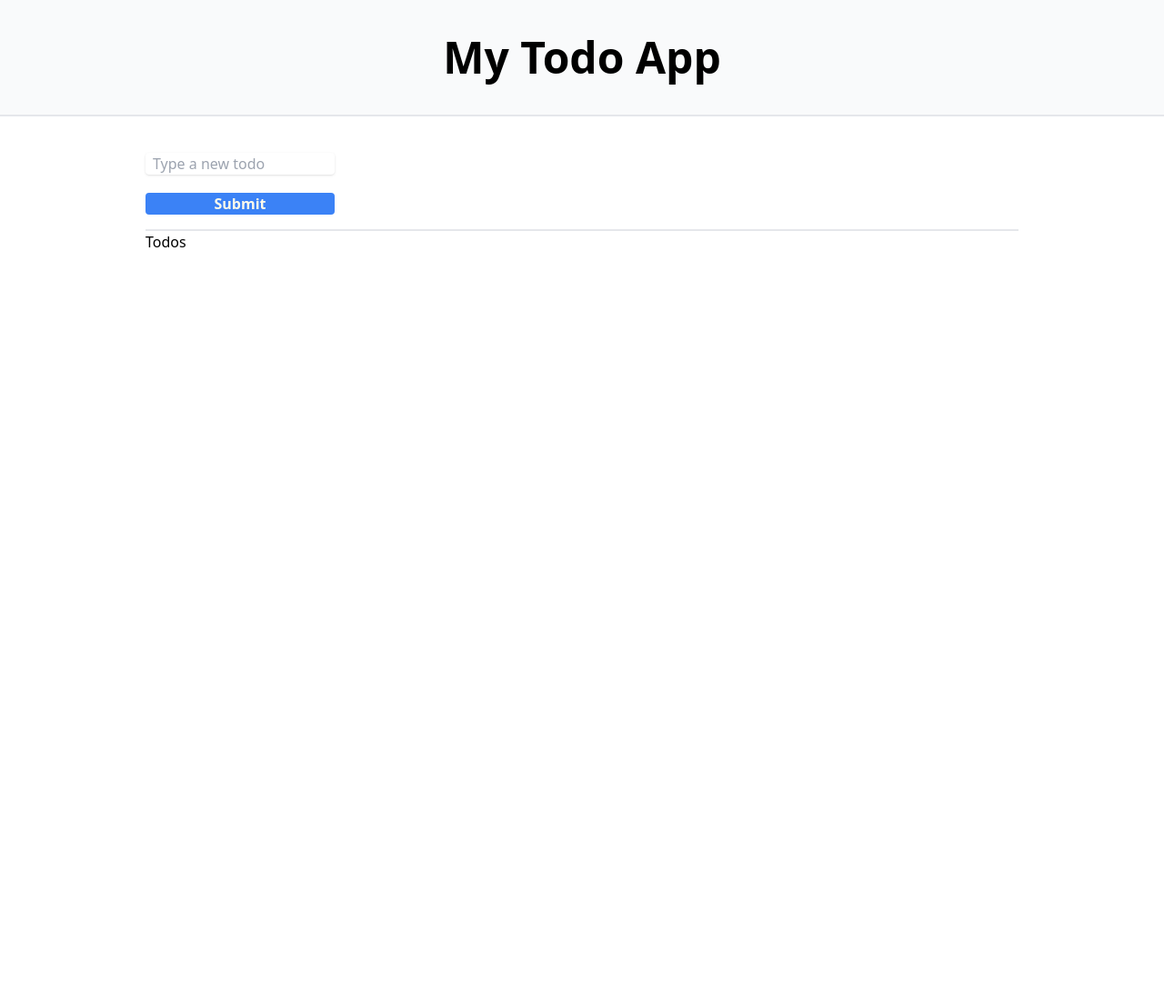
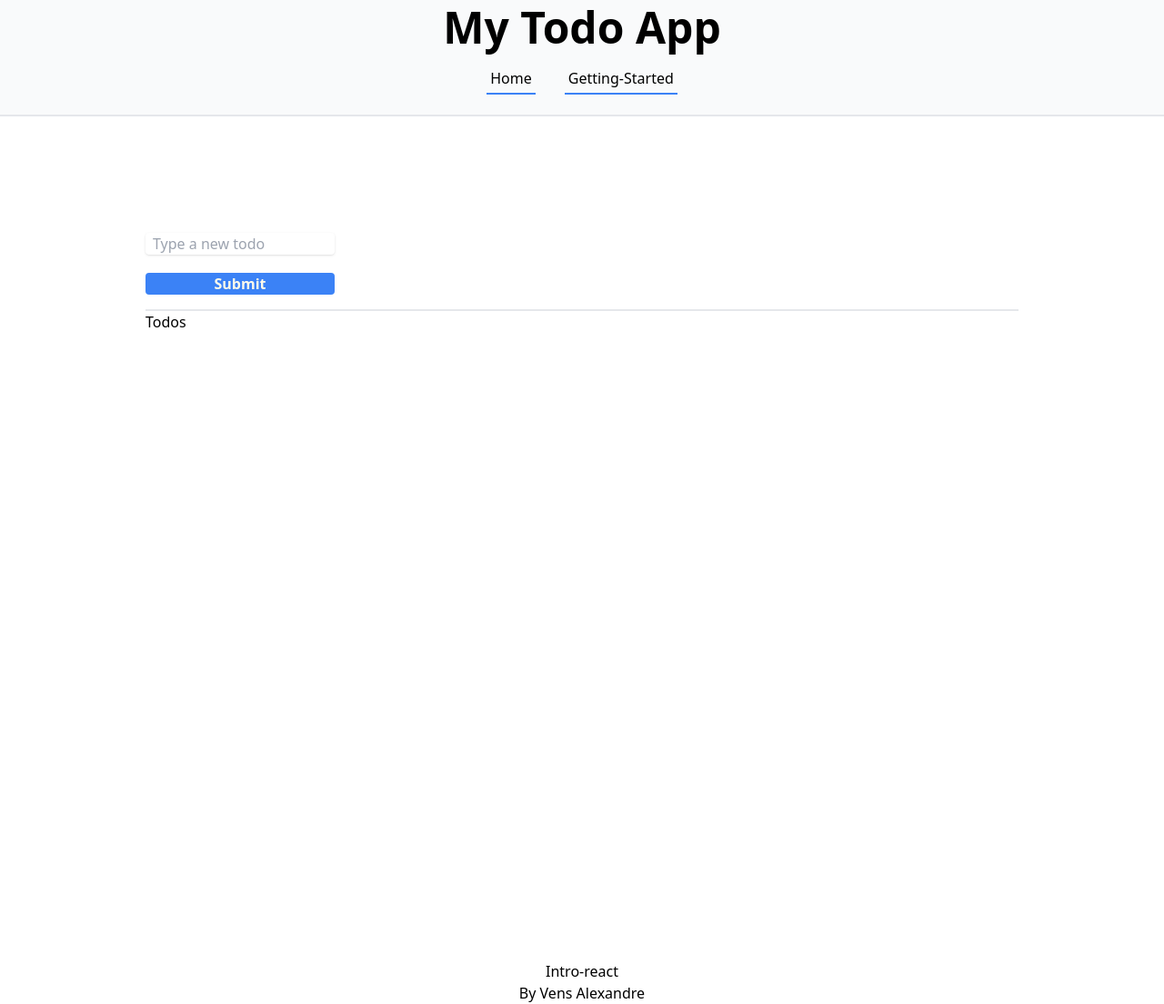
Before and after one commit to v-alex-dev/intro-react, a React (Vite) app: page /gettingStarted in a window 1280 px wide. Shown: the whole page at 91% size. Before the commit the page ends 800 px from the top, so only its background shows below. Built offline with nearby package versions, Linux system fonts and the light colour scheme.

Commit message:
routing for exo

```diff
--- a/package.json
+++ b/package.json
@@ -11,7 +11,8 @@
   },
   "dependencies": {
     "react": "^18.2.0",
-    "react-dom": "^18.2.0"
+    "react-dom": "^18.2.0",
+    "react-router-dom": "^6.20.0"
   },
   "devDependencies": {
     "@types/react": "^18.2.37",
--- a/src/App.jsx
+++ b/src/App.jsx
@@ -1,34 +1,32 @@
-import { useState } from 'react'
+import {createBrowserRouter, Outlet, RouterProvider} from 'react-router-dom';
+
 import Header from "./layouts/header.jsx";
-import DisplayList from "./components/listTodo.jsx";
+import Footer from "./layouts/footer.jsx";
+import GettingStarted from "./components/gettingStarted.jsx";
+import Error404 from "./errors/404.jsx";
 
 function App() {
-  const [todo, setTodo] = useState([])
-
-  const handleSubmit = (e) => {
-    e.preventDefault();
-    const addTodo = document.getElementById("inputTodo");
-      setTodo([...todo, addTodo.value]);
-    addTodo.value = "";
-  }
+    const router = createBrowserRouter([
+        {
+            path: '/',
+            element: <Header><Outlet/></Header>,
+            errorElement:<Error404/>,
+            children: [
+                {
+                    path: 'gettingStarted',
+                    element: <GettingStarted/>
+                }
+            ]
+        }
+    ])
 
 
-  return (
-    <>
-      <Header/>
-      <main className={"mx-auto my-10"}>
-        <section className={"mx-auto w-3/4 flex justify-center border-b-2 pb-4 md:justify-start"}>
-          <form className={"flex flex-col w-52 justify-center"} onSubmit={handleSubmit}>
-            <input className={"rounded px-2 mb-5 shadow"} type={"text"} placeholder={"Type a new todo"} id={"inputTodo"}/>
-            <input className={"rounded bg-blue-500 font-bold text-amber-50"} type={"submit"} id={"addTodo"}/>
-          </form>
-        </section>
-        <section className={"flex flex-col mx-auto w-3/4"}>
-            <DisplayList todo={todo}/>
-        </section>
-      </main>
-    </>
-  )
+    return (
+        <>
+            <RouterProvider router={router}/>
+            <Footer/>
+        </>
+    )
 }
 
 export default App
--- /dev/null
+++ b/src/components/gettingStarted.jsx
@@ -0,0 +1,31 @@
+import DisplayList from "./listTodo.jsx";
+import {useState} from "react";
+
+const GettingStarted = () => {
+    const [todo, setTodo] = useState([])
+
+    const handleSubmit = (e) => {
+        e.preventDefault();
+        const addTodo = document.getElementById("inputTodo");
+        setTodo([...todo, addTodo.value]);
+        addTodo.value = "";
+    }
+
+
+    return(
+      <>
+          <section className={"mx-auto w-3/4 flex justify-center border-b-2 pb-4 md:justify-start"}>
+              <form className={"flex flex-col w-52 justify-center"} onSubmit={handleSubmit}>
+                  <input className={"rounded px-2 mb-5 shadow"} type={"text"} placeholder={"Type a new todo"}
+                         id={"inputTodo"}/>
+                  <input className={"rounded bg-blue-500 font-bold text-amber-50"} type={"submit"} id={"addTodo"}/>
+              </form>
+          </section>
+          <section className={"flex flex-col mx-auto w-3/4"}>
+              <DisplayList todo={todo}/>
+          </section>
+      </>
+  )
+}
+
+export default GettingStarted;
--- /dev/null
+++ b/src/components/links.jsx
@@ -0,0 +1,23 @@
+import {useState} from "react";
+
+const Links = () => {
+    const [nameLink, SetnameLink] = useState([
+        {
+            name: "Getting-started",
+            url: "/gettingStarted"
+        },
+    ]);
+
+    return (
+        <div className={"flex justify-around p-1"}>
+            {nameLink.map((value, index) => (
+
+                <a key={index} href={value.url} className={"w-24 h-24 p-8 rounded-2xl shadow"}>
+                    <p className={"text-5xl font-bold"}>Name: {value.name}</p>
+                </a>
+            ))}
+        </div>
+    )
+}
+
+export default Links;
--- /dev/null
+++ b/src/errors/404.jsx
@@ -0,0 +1,11 @@
+const Error404 = () => {
+  return (
+      <>
+        <div className={"shadow m-auto w-1/2 my-64 flex justify-center items-center text-5xl rounded p-10 text-center font-bold bg-gray-400 text-amber-50"}>
+            ERROR 404 NOT FOUND
+        </div>
+      </>
+  )
+}
+
+export default Error404;
--- /dev/null
+++ b/src/layouts/footer.jsx
@@ -0,0 +1,12 @@
+import {React} from "react";
+
+const Footer = () => {
+    return (
+        <footer className={"flex flex-col justify-center items-center"}>
+            <h2>Intro-react</h2>
+            <p>By Vens Alexandre</p>
+        </footer>
+    )
+}
+
+export default Footer;
--- a/src/layouts/header.jsx
+++ b/src/layouts/header.jsx
@@ -1,8 +1,22 @@
+import {NavLink, Outlet} from "react-router-dom";
+import {useState} from "react";
+
 const Header = () => {
+    const [linkClass, setLinkClass] = useState("p-1 m-4 border-b-2 border-b-blue-500")
     return (
-        <header className={"h-32 bg-gray-50 border-b-2 flex justify-center items-center"}>
-            <h1 className={"text-5xl font-bold"}>My Todo App</h1>
-        </header>
+        <>
+            <header className={"h-32 bg-gray-50 border-b-2 flex flex-col justify-center items-center"}>
+                <h1 className={"text-5xl font-bold"}>My Todo App</h1>
+                <nav className={"flex justify-around"}>
+                    <NavLink className={linkClass} to={"/"}>Home</NavLink>
+                    <NavLink className={linkClass} to={"/gettingStarted"}>Getting-Started</NavLink>
+                </nav>
+            </header>
+            <main className={"min-h-screen mt-32"}>
+                <Outlet/>
+            </main>
+        </>
+
     )
 }
 
```
Also changed, not shown: 1 other file (tests, documents, lock files or other folders).
